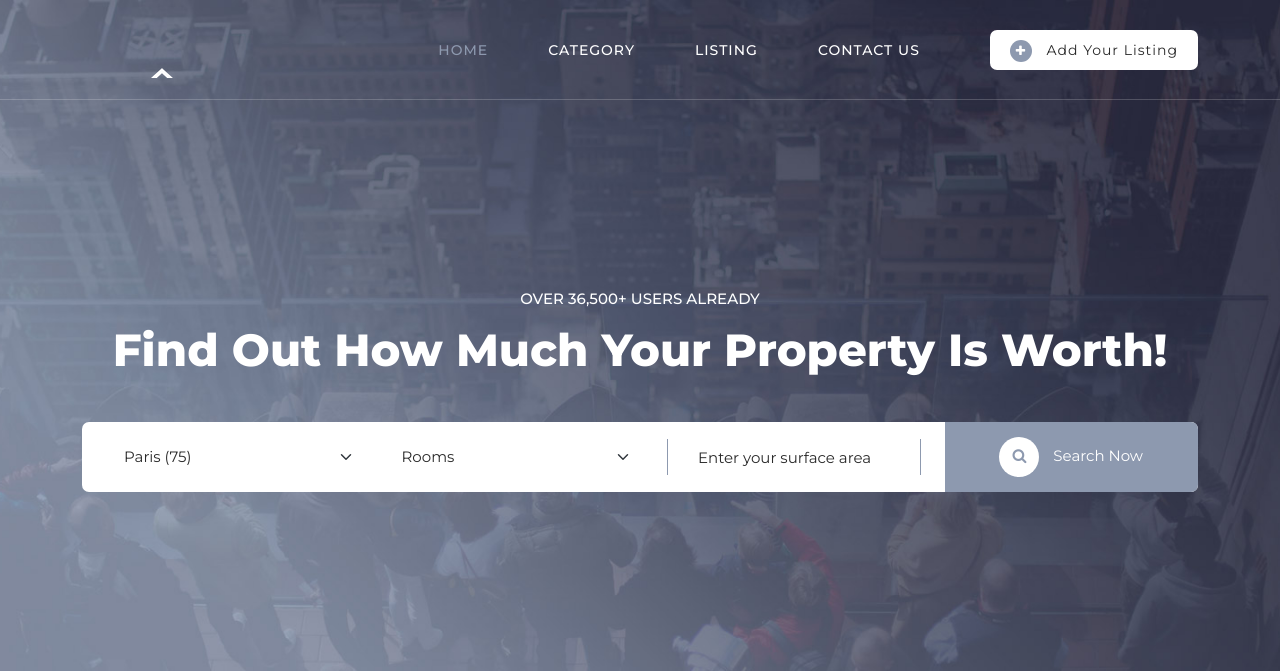
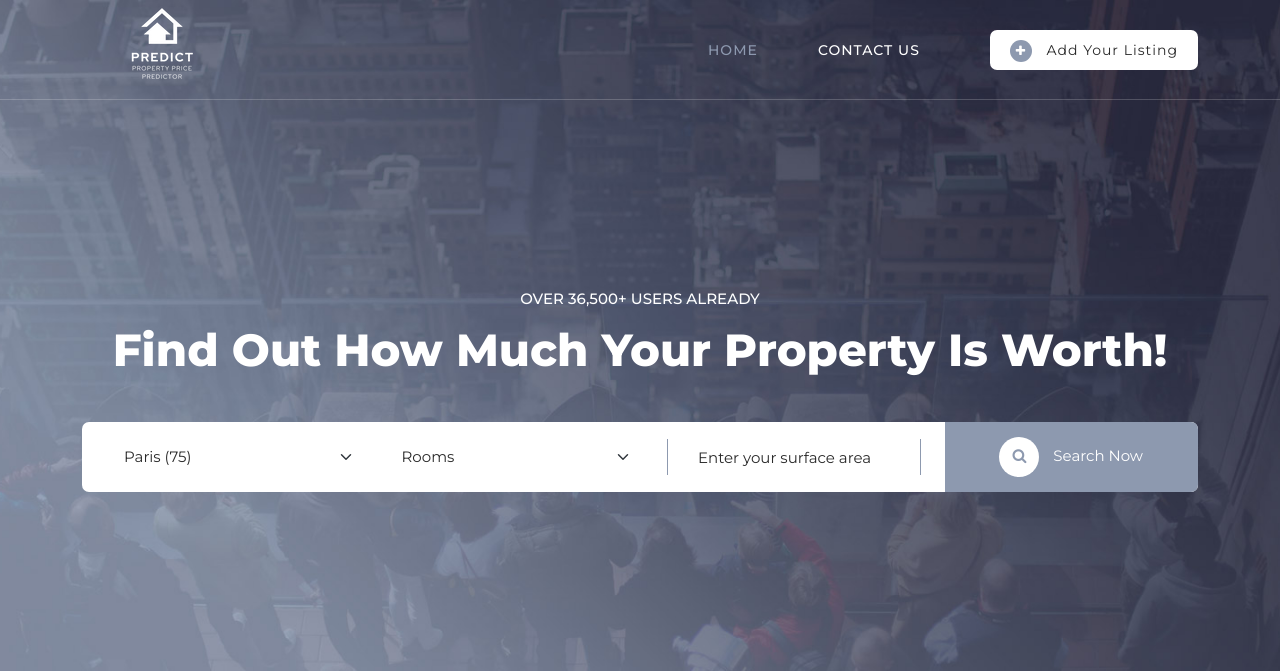
Before and after one commit to sabrineTT/real-estate-prediction, a Flask app: page / in a window 1280 px wide. Shown: the top 671 px of the page. Run offline with Flask 2, Linux system fonts and the light colour scheme; some libraries are stand-ins or nearby versions.

Commit message:
Interface + debut app flask

```diff
--- a/sabrine/app/app.py
+++ b/sabrine/app/app.py
@@ -1,16 +1,10 @@
-from flask import Flask, render_template
+from flask import Flask, render_template, request, url_for, flash, redirect
+from werkzeug.exceptions import abort
 import pandas as pd
 
 app = Flask(__name__)
+app.config['SECRET_KEY'] = 'projet2022'
 
 @app.route('/')
 def index():
     return render_template('index.html')
-
-
-
-
-
-"""if __name__ == "__main__":
-    app = hello()
-    app.run(debug=True)"""
--- a/sabrine/app/static/css/templatemo_564_plot_listing/assets/css/templatemo-plot-listing.css
+++ b/sabrine/app/static/css/templatemo_564_plot_listing/assets/css/templatemo-plot-listing.css
@@ -278,17 +278,17 @@ header
 .header-area .main-nav a.logo {
   background-image: url(../images/white-logo.png);
   width: 166px;
-  height: 58px;
-  display: inline-block;
-  margin-top: 20px;
+  height: 160px;
+  display: inline-block;
+  margin-top: -40px;
 }
 
 .background-header .main-nav a.logo {
   background-image: url(../images/black-logo.png);
   width: 164px;
-  height: 58px;
-  display: inline-block;
-  margin-top: 10px;
+  height: 160px;
+  display: inline-block;
+  margin-top: -40px;
 }
 
 .background-header .main-nav .nav {
--- a/sabrine/app/templates/base.html
+++ b/sabrine/app/templates/base.html
@@ -58,8 +58,8 @@ https://templatemo.com/tm-564-plot-listing
             <!-- ***** Menu Start ***** -->
             <ul class="nav">
               <li><a href="{{ url_for('index')}}" class="active">Home</a></li>
-              <li><a href="category.html">Category</a></li>
-              <li><a href="listing.html">Listing</a></li>
+              <!--li><a href="category.html">Category</a></li>
+              <li><a href="listing.html">Listing</a></li-->
               <li><a href="contact.html">Contact Us</a></li>
               <li><div class="main-white-button"><a href="#"><i class="fa fa-plus"></i> Add Your Listing</a></div></li>
             </ul>
```
